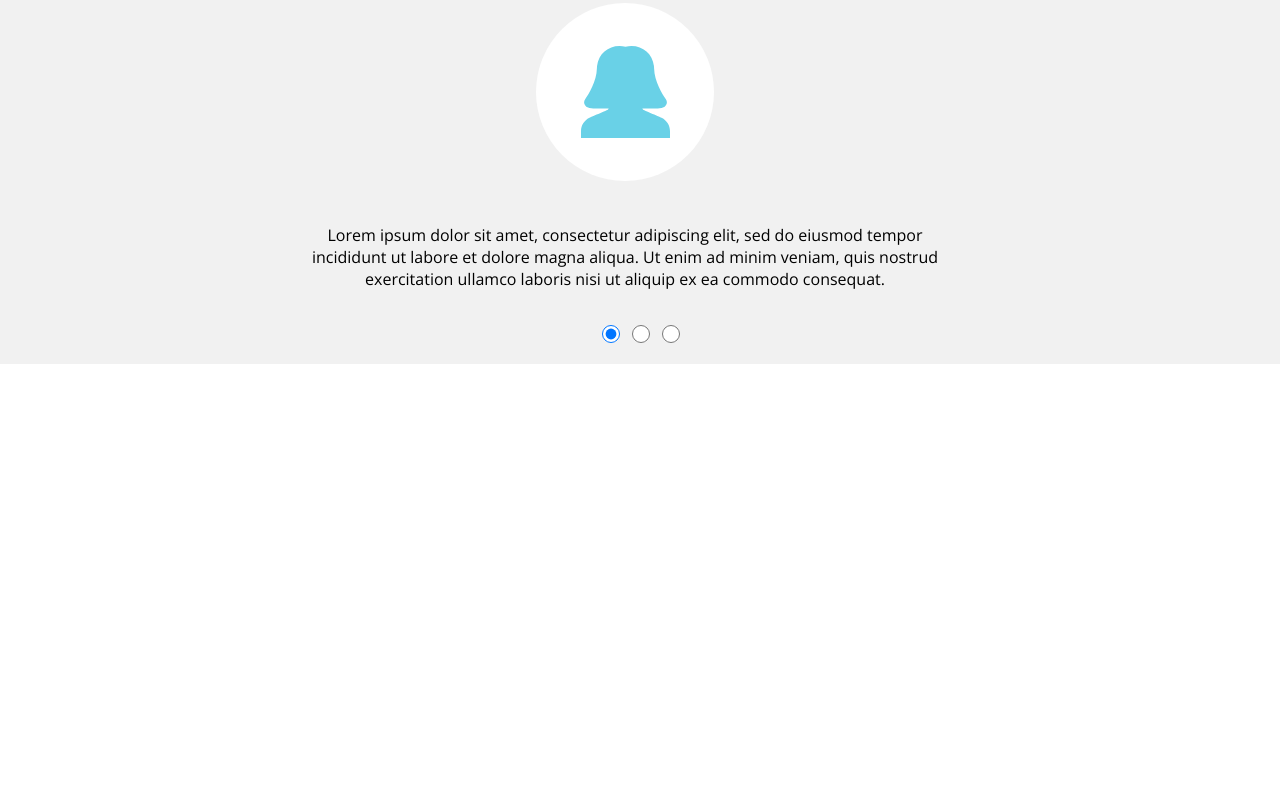
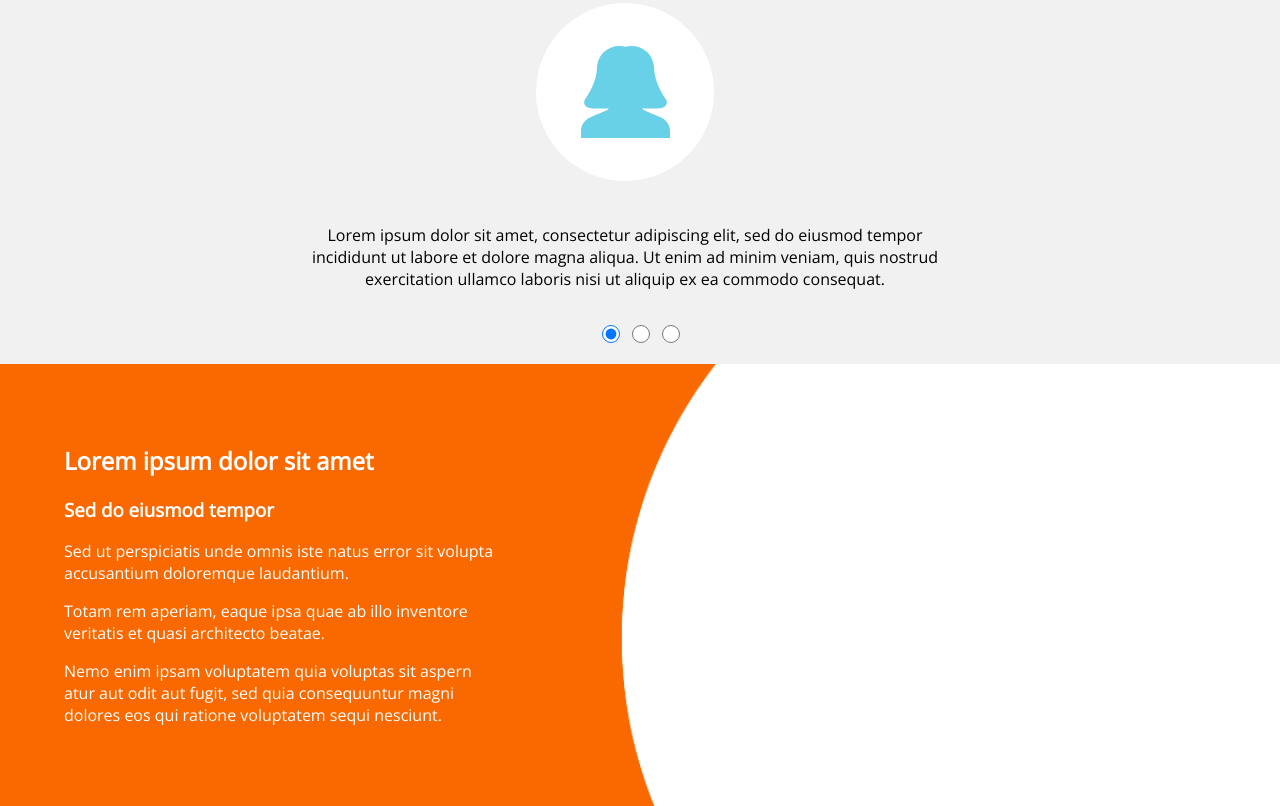
Before and after one commit to mephistorine/clinic, a website: page app/pug/index.pug in a window 1280 px wide. Shown: the part 1460-2266 px from the top of the page. Before the commit the page ends 1824 px from the top, so only its background shows below. Drawn offline with nearby package versions, Linux system fonts and the light colour scheme; files that its build step writes are made by us from their sources; files whose address does not match are found by name.

Commit message:
Секция .bullet-points завершена

```diff
--- a/app/pug/index.pug
+++ b/app/pug/index.pug
@@ -66,5 +66,21 @@ html(lang='ru')
 						input(type='radio' name='slider-switcher' checked).slider-switcher-firts
 						input(type='radio' name='slider-switcher').slider-switcher-second
 						input(type='radio' name='slider-switcher').slider-switcher-third
+				section.bullet-points
+					.bullet-points-content
+						h1 Lorem ipsum dolor sit amet
+						h3 Sed do eiusmod tempor
+
+						p.
+							Sed ut perspiciatis unde omnis iste natus error sit volupta
+							accusantium doloremque laudantium.
+						p.
+							Totam rem aperiam, eaque ipsa quae ab illo inventore
+							veritatis et quasi architecto beatae.
+						p.
+							Nemo enim ipsam voluptatem quia voluptas sit aspern
+							atur aut odit aut fugit, sed quia consequuntur magni dolores
+							eos qui ratione voluptatem sequi nesciunt.
+
 		script(src='https://cdnjs.cloudflare.com/ajax/libs/jquery/3.1.1/jquery.min.js')
 		script(src='js/general.js')
--- a/app/stylus/general.styl
+++ b/app/stylus/general.styl
@@ -122,3 +122,11 @@ input[name='slider-switcher']
 
 .testimonials-slider-container
 	margin 1rem 0 1rem 0
+
+.bullet-points
+	background url(../img/bullet-point_bg.png) no-repeat
+	background-size cover
+	&-content
+		max-width 433px
+		margin 4rem
+		color #fff
```
Also changed, not shown: public/css/general.css, public/index.html.
